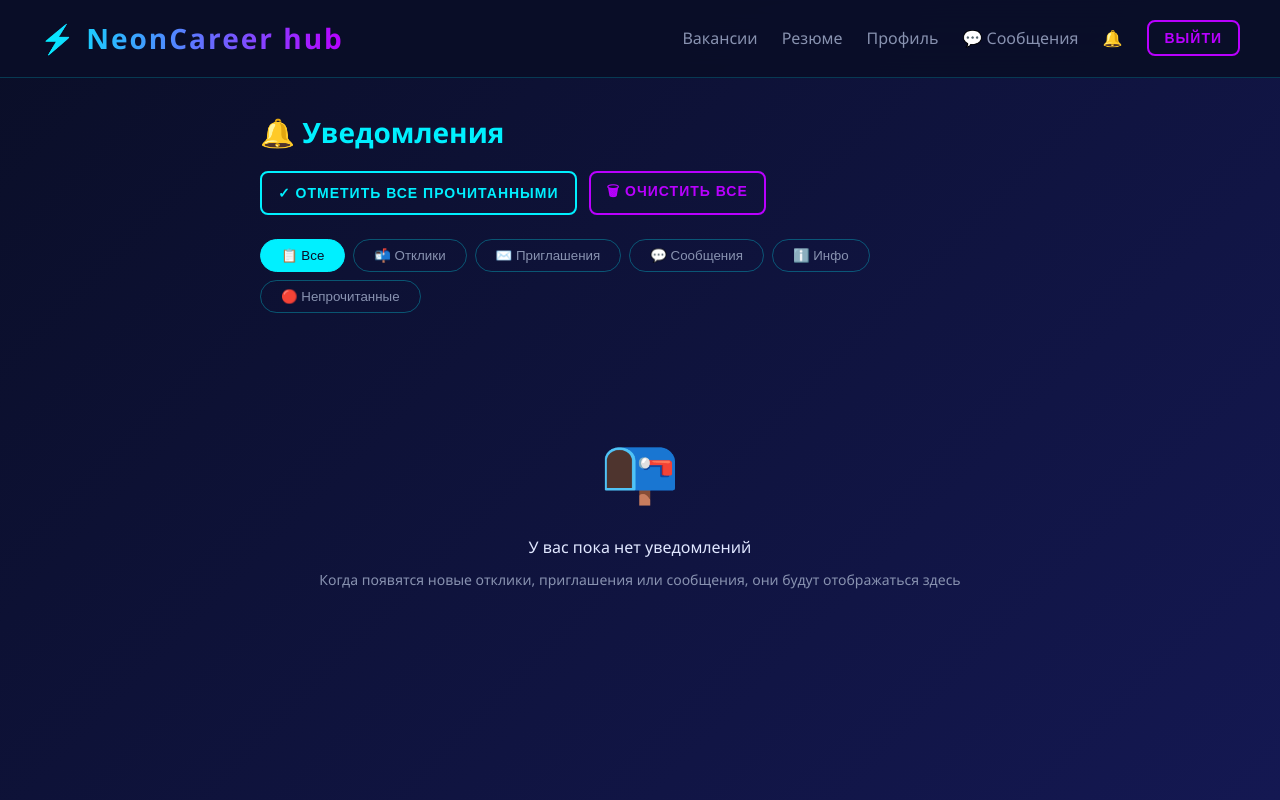
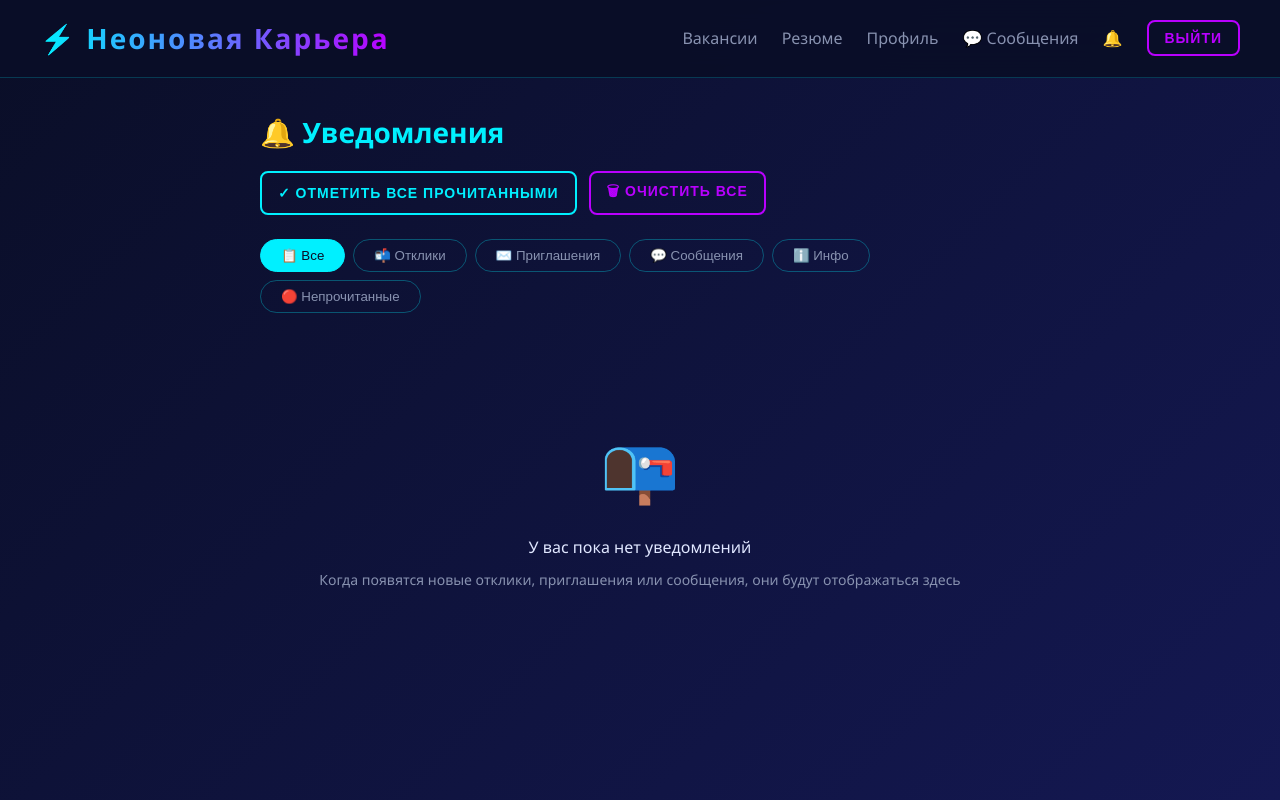
Before and after one commit to zmey6482-beep/NeonCareer.hub, a website: page notifications.html in a window 1280 px wide. Drawn offline with Linux system fonts and the light colour scheme; sample sign-in values are in the browser's storage.

Commit message:
notifications.html

```diff
--- a/notifications.html
+++ b/notifications.html
@@ -3,7 +3,7 @@
 <head>
     <meta charset="UTF-8">
     <meta name="viewport" content="width=device-width, initial-scale=1.0">
-    <title>Уведомления — NeonCareer hub</title>
+    <title>Уведомления — Неоновая Карьера</title>
     <link rel="stylesheet" href="css/style.css">
     <style>
         .notifications-container {
@@ -171,7 +171,7 @@
 </head>
 <body>
     <nav class="neon-nav">
-    <a href="index.html" class="logo">⚡ NeonCareer hub</a>
+    <a href="index.html" class="logo">⚡ Неоновая Карьера</a>
 
     <!-- Кнопка бургер -->
     <button class="burger-btn" id="burgerBtn" aria-label="Меню">
```
